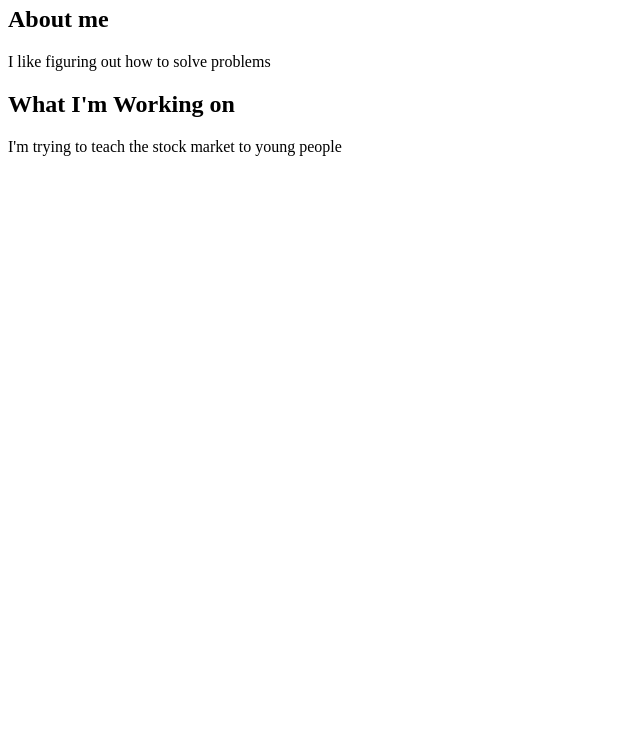
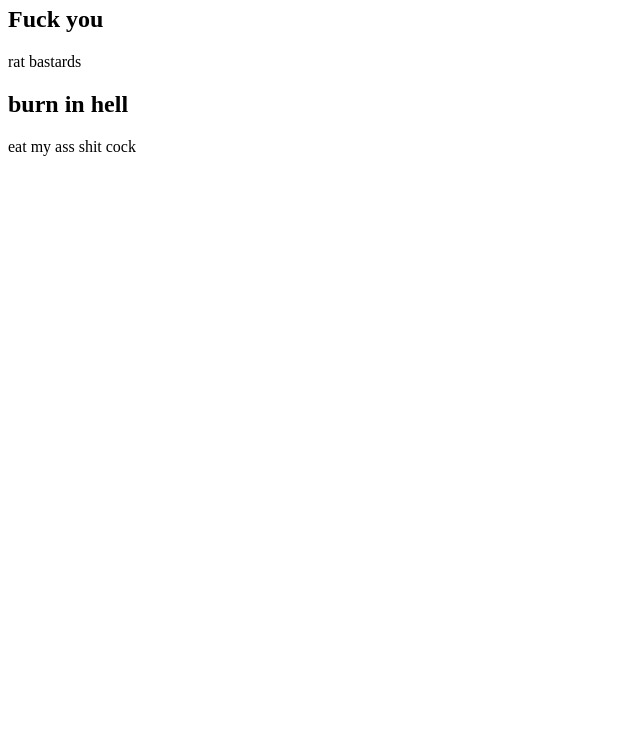
Before and after one commit to turnersplan/turnerscentral.com, a plain HTML site: page index.html in a window 1280 px wide. Shown: the part 60-800 px from the top of the page, without its empty margins (0-640 px from the left). Drawn offline with Linux system fonts and the light colour scheme.

Commit message:
Update index.html

```diff
--- a/index.html
+++ b/index.html
@@ -4,13 +4,13 @@
         Hey, I'm Iain
     </h1>
     <body>
-        <h2>About me</h2>
+        <h2>Fuck you</h2>
         <p>
-            I like figuring out how to solve problems
+            rat bastards
         </p>
-        <h2>What I'm Working on</h2>
+        <h2>burn in hell</h2>
         <p>
-            I'm trying to teach the stock market to young people
+            eat my ass shit cock
         </p>
     </body>
 </html>
```
